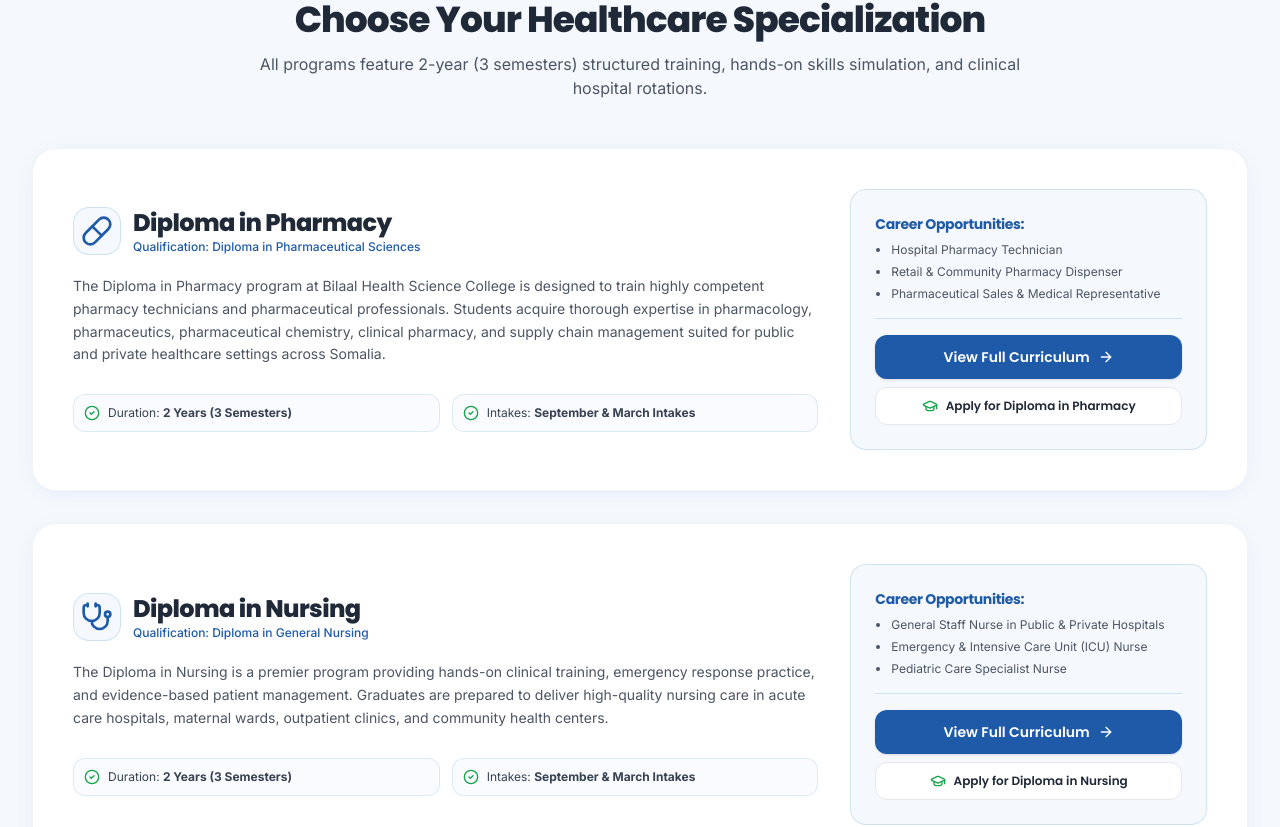
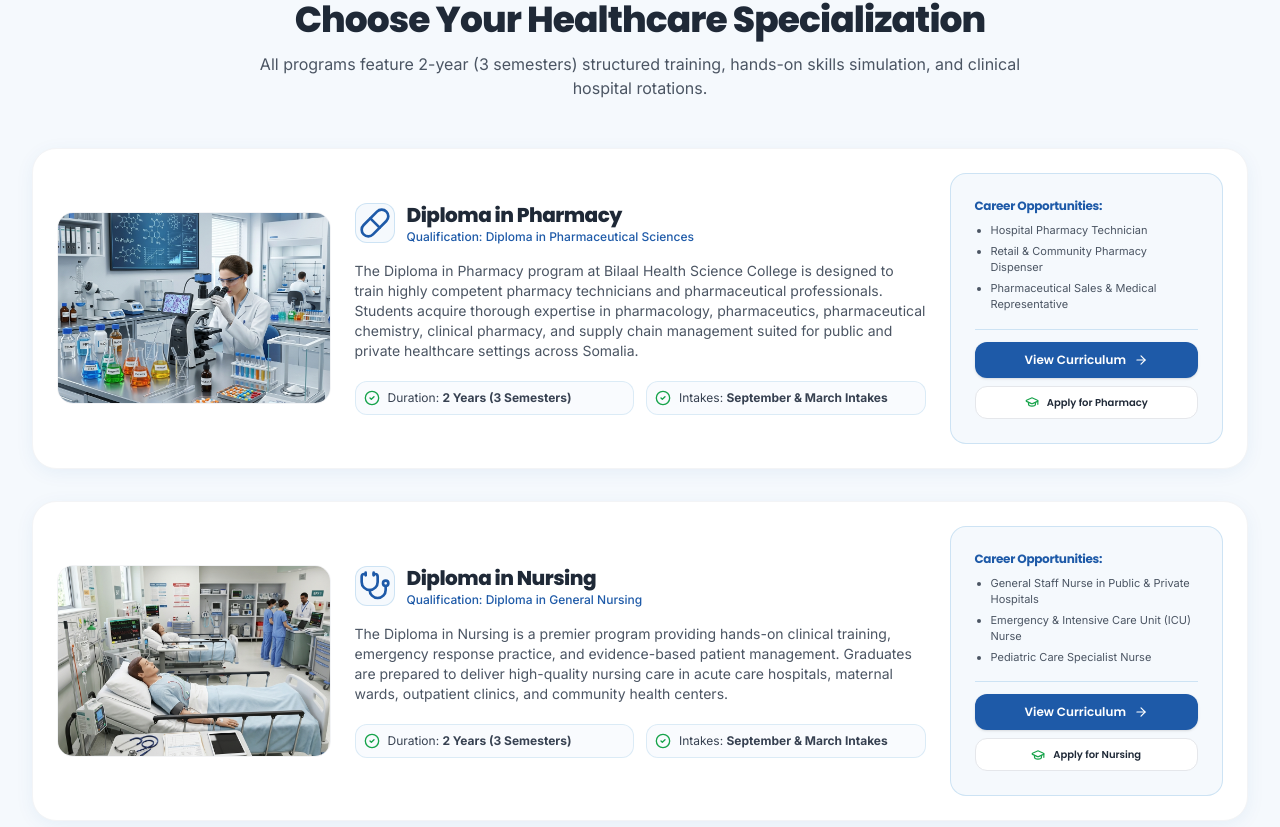
Before and after one commit to masterpluacadem-svg/Bilaal-health-college-, a Next.js app: page /programs in a window 1280 px wide. Shown: the part 610-1437 px from the top of the page. Built offline with nearby package versions, Linux system fonts and the light colour scheme.

Commit message:
Add program images to homepage and programs catalog cards

```diff
--- a/app/page.tsx
+++ b/app/page.tsx
@@ -271,28 +271,39 @@ export default function HomePage() {
             {programsData.map((prog) => (
               <div
                 key={prog.id}
-                className="bg-[#F5F9FD] rounded-3xl border border-bilaal-secondary/15 p-8 flex flex-col justify-between hover:shadow-card-hover transition-all duration-300 group"
+                className="bg-white rounded-3xl overflow-hidden border border-bilaal-secondary/15 flex flex-col justify-between hover:shadow-card-hover transition-all duration-300 group"
               >
-                <div className="space-y-5">
-                  <div className="flex items-center justify-between">
-                    <div className="w-14 h-14 rounded-2xl bg-white flex items-center justify-center shadow-sm border border-bilaal-secondary/20">
+                <div>
+                  <div className="relative h-48 w-full overflow-hidden bg-gray-100">
+                    <Image
+                      src={prog.image}
+                      alt={prog.title}
+                      fill
+                      className="object-cover group-hover:scale-105 transition-transform duration-500"
+                    />
+                    <div className="absolute top-4 left-4 w-12 h-12 rounded-xl bg-white/95 backdrop-blur-sm flex items-center justify-center shadow border border-bilaal-secondary/10 z-10">
                       {getProgramIcon(prog.iconName)}
                     </div>
-                    <span className="text-xs font-heading font-semibold text-bilaal-primary bg-white px-3 py-1 rounded-full border border-bilaal-secondary/20">
+                  </div>
+                  <div className="p-6 space-y-4">
+                    <div className="flex items-center justify-between">
+                      <span className="text-xs font-heading font-semibold text-bilaal-primary bg-bilaal-light px-3 py-1 rounded-full border border-bilaal-secondary/20">
                         {prog.duration}
                       </span>
                     </div>
 
-                  <h3 className="font-heading font-extrabold text-2xl text-bilaal-dark group-hover:text-bilaal-primary transition-colors">
+                    <h3 className="font-heading font-extrabold text-xl text-bilaal-dark group-hover:text-bilaal-primary transition-colors">
                       {prog.title}
                     </h3>
 
-                  <p className="text-gray-600 text-sm leading-relaxed line-clamp-3">
+                    <p className="text-gray-600 text-xs sm:text-sm leading-relaxed line-clamp-3">
                       {prog.shortDescription}
                     </p>
                   </div>
+                </div>
 
-                <div className="pt-8 border-t border-gray-200/60 mt-6 flex items-center justify-between">
+                <div className="p-6 pt-0">
+                  <div className="pt-4 border-t border-gray-100 flex items-center justify-between">
                     <span className="text-xs text-gray-500 font-medium">Garowe Campus</span>
                     <Link
                       href={`/programs/${prog.slug}`}
@@ -301,6 +312,7 @@ export default function HomePage() {
                       <span>Learn More</span>
                       <ArrowRight className="w-4 h-4" />
                     </Link>
+                  </div>
                 </div>
               </div>
             ))}
--- a/app/programs/page.tsx
+++ b/app/programs/page.tsx
@@ -68,15 +68,26 @@ export default function ProgramsPage() {
           {programsData.map((prog) => (
             <div
               key={prog.id}
-              className="bg-white rounded-3xl p-6 sm:p-10 border border-gray-100 shadow-soft hover:shadow-card transition-all duration-300 grid grid-cols-1 lg:grid-cols-12 gap-8 items-center"
+              className="bg-white rounded-3xl p-6 border border-gray-100 shadow-soft hover:shadow-card transition-all duration-300 grid grid-cols-1 md:grid-cols-12 gap-6 items-center"
             >
-              <div className="lg:col-span-8 space-y-5">
+              {/* Program Image Column */}
+              <div className="md:col-span-3 relative h-48 w-full rounded-2xl overflow-hidden border border-gray-100 bg-gray-50">
+                <Image
+                  src={prog.image}
+                  alt={prog.title}
+                  fill
+                  className="object-cover"
+                />
+              </div>
+
+              {/* Main Info Column */}
+              <div className="md:col-span-6 space-y-4">
                 <div className="flex flex-wrap items-center gap-3">
-                  <div className="w-12 h-12 rounded-2xl bg-bilaal-light flex items-center justify-center border border-bilaal-secondary/20">
+                  <div className="w-10 h-10 rounded-xl bg-bilaal-light flex items-center justify-center border border-bilaal-secondary/20">
                     {getProgramIcon(prog.iconName)}
                   </div>
                   <div>
-                    <h2 className="font-heading font-extrabold text-2xl text-bilaal-dark">
+                    <h2 className="font-heading font-extrabold text-xl text-bilaal-dark">
                       {prog.title}
                     </h2>
                     <p className="text-xs text-bilaal-primary font-medium">
@@ -85,49 +96,50 @@ export default function ProgramsPage() {
                   </div>
                 </div>
 
-                <p className="text-gray-600 text-sm leading-relaxed">
+                <p className="text-gray-600 text-xs sm:text-sm leading-relaxed">
                   {prog.fullDescription}
                 </p>
 
-                <div className="grid grid-cols-1 sm:grid-cols-2 gap-3 text-xs text-gray-700 pt-2">
-                  <div className="flex items-center gap-2 bg-bilaal-light/60 p-2.5 rounded-xl border border-bilaal-secondary/15">
+                <div className="grid grid-cols-1 sm:grid-cols-2 gap-3 text-xs text-gray-700 pt-1">
+                  <div className="flex items-center gap-2 bg-bilaal-light/60 p-2 rounded-xl border border-bilaal-secondary/15">
                     <CheckCircle2 className="w-4 h-4 text-bilaal-accent shrink-0" />
                     <span>Duration: <strong>{prog.duration}</strong></span>
                   </div>
-                  <div className="flex items-center gap-2 bg-bilaal-light/60 p-2.5 rounded-xl border border-bilaal-secondary/15">
+                  <div className="flex items-center gap-2 bg-bilaal-light/60 p-2 rounded-xl border border-bilaal-secondary/15">
                     <CheckCircle2 className="w-4 h-4 text-bilaal-accent shrink-0" />
                     <span>Intakes: <strong>{prog.intake}</strong></span>
                   </div>
                 </div>
               </div>
 
-              <div className="lg:col-span-4 bg-bilaal-light p-6 rounded-2xl border border-bilaal-secondary/20 space-y-4 flex flex-col justify-between h-full">
+              {/* Career & CTA Column */}
+              <div className="md:col-span-3 bg-[#F5F9FD] p-6 rounded-2xl border border-bilaal-secondary/20 space-y-4 flex flex-col justify-between h-full">
                 <div className="space-y-2">
-                  <h4 className="font-heading font-bold text-sm text-bilaal-primary">
+                  <h4 className="font-heading font-bold text-xs text-bilaal-primary">
                     Career Opportunities:
                   </h4>
-                  <ul className="text-xs text-gray-600 space-y-1.5 list-disc pl-4">
+                  <ul className="text-[11px] text-gray-600 space-y-1 list-disc pl-4">
                     {prog.careerOpportunities.slice(0, 3).map((op, i) => (
                       <li key={i}>{op}</li>
                     ))}
                   </ul>
                 </div>
 
-                <div className="space-y-2 pt-4 border-t border-bilaal-secondary/20">
+                <div className="space-y-2 pt-3 border-t border-bilaal-secondary/20">
                   <Link
                     href={`/programs/${prog.slug}`}
-                    className="w-full inline-flex items-center justify-center gap-2 bg-bilaal-primary text-white font-heading font-semibold text-sm py-3 rounded-xl shadow hover:bg-bilaal-secondary transition-all"
+                    className="w-full inline-flex items-center justify-center gap-2 bg-bilaal-primary text-white font-heading font-semibold text-xs py-2.5 rounded-xl shadow hover:bg-bilaal-secondary transition-all"
                   >
-                    <span>View Full Curriculum</span>
-                    <ArrowRight className="w-4 h-4" />
+                    <span>View Curriculum</span>
+                    <ArrowRight className="w-3.5 h-3.5" />
                   </Link>
 
                   <Link
                     href="/apply"
-                    className="w-full inline-flex items-center justify-center gap-2 bg-white text-bilaal-dark font-heading font-semibold text-xs py-2.5 rounded-xl border border-gray-200 hover:bg-gray-50 transition-all"
+                    className="w-full inline-flex items-center justify-center gap-2 bg-white text-bilaal-dark font-heading font-semibold text-[10px] py-2 rounded-xl border border-gray-200 hover:bg-gray-50 transition-all"
                   >
-                    <GraduationCap className="w-4 h-4 text-bilaal-accent" />
-                    <span>Apply for {prog.title}</span>
+                    <GraduationCap className="w-3.5 h-3.5 text-bilaal-accent" />
+                    <span>Apply for {prog.title.replace('Diploma in ', '')}</span>
                   </Link>
                 </div>
               </div>
```
Lines whose indentation alone changed are shown as unchanged.
